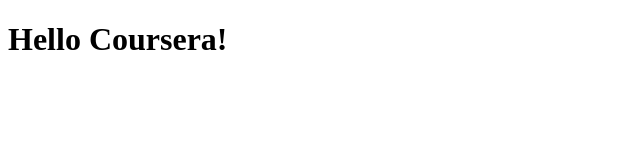
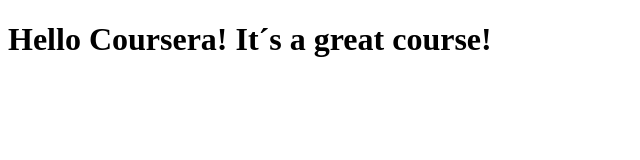
Before and after one commit to mao-santos/coursera-test, a plain HTML site: page site/index.html in a window 1280 px wide. Shown: the whole page, without its empty margins (0-640 px from the left). Drawn offline with Linux system fonts and the light colour scheme.

Commit message:
Small adition to our page content.

```diff
--- a/site/index.html
+++ b/site/index.html
@@ -4,6 +4,6 @@
 	<title>Hello Coursera!</title>
 </head>
 <body>
-<h1>Hello Coursera!<h1>
+<h1>Hello Coursera! It´s a great course!<h1>
 </body>
 </html>
```
